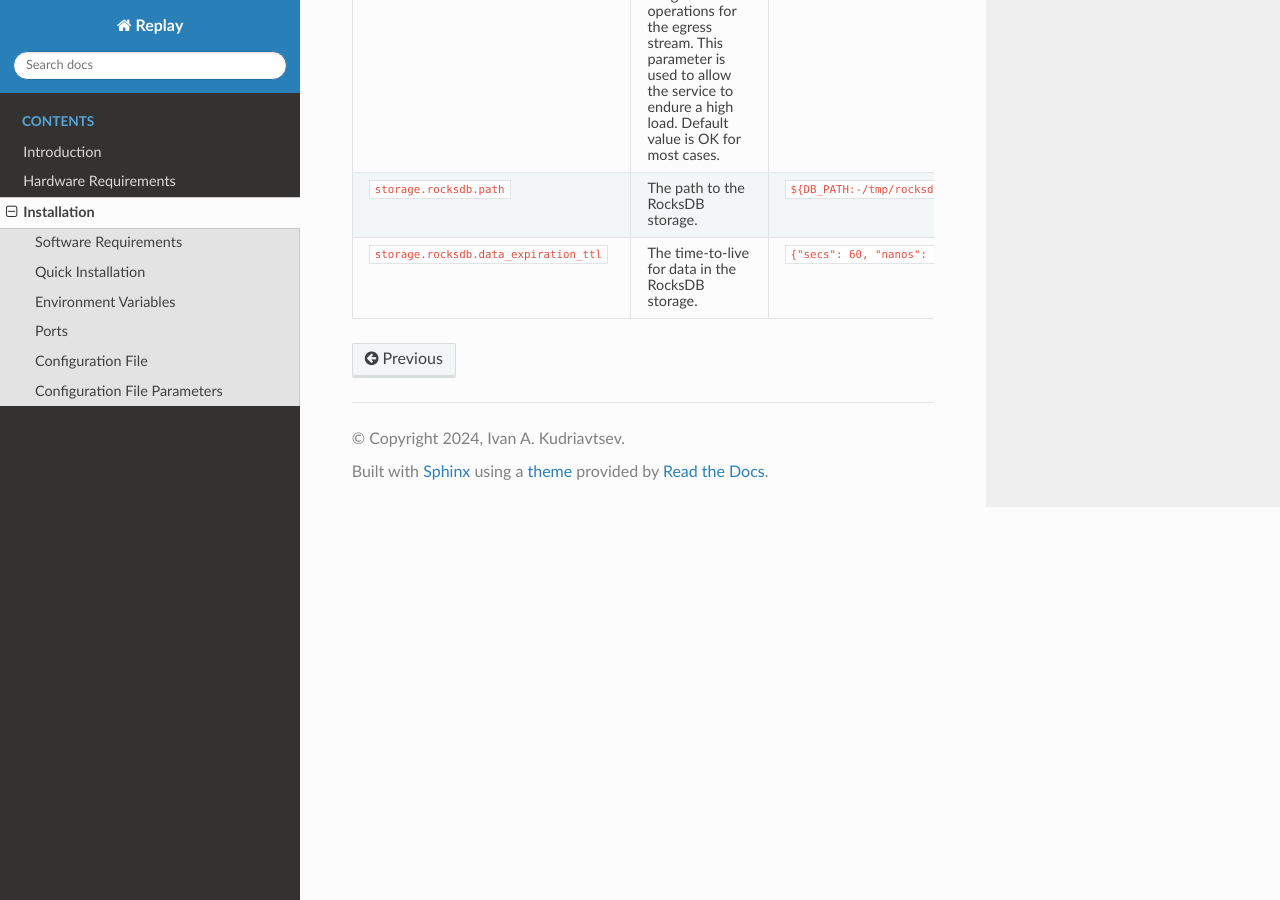
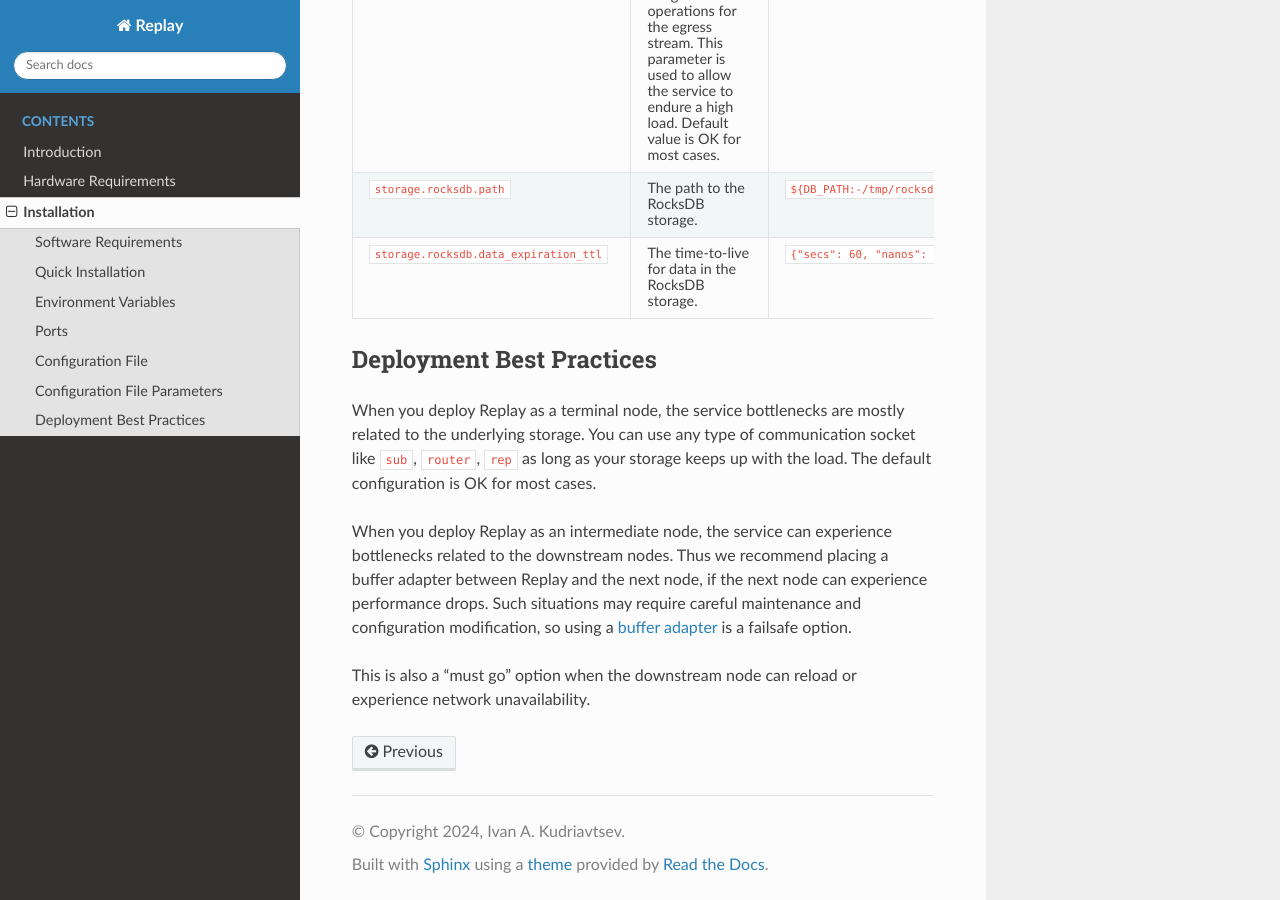
Before and after one commit to insight-platform/Replay, a Sphinx documentation site: the page built from docs/sections/2_installation.rst, in a window 1280 px wide and 900 px high, scrolled down 6805 px. Built offline with Sphinx 7.4.7 and the Read the Docs theme 2.0.0, drawn with Linux system fonts in a browser that asks for light colours.

```diff
--- a/docs/sections/2_installation.rst
+++ b/docs/sections/2_installation.rst
@@ -245,3 +245,12 @@
       - The time-to-live for data in the RocksDB storage.
       - ``{"secs": 60, "nanos": 0}``
       - ``{"secs": 30, "nanos": 0}``
+
+Deployment Best Practices
+-------------------------
+
+When you deploy Replay as a terminal node, the service bottlenecks are mostly related to the underlying storage. You can use any type of communication socket like ``sub``, ``router``, ``rep`` as long as your storage keeps up with the load. The default configuration is OK for most cases.
+
+When you deploy Replay as an intermediate node, the service can experience bottlenecks related to the downstream nodes. Thus we recommend placing a buffer adapter between Replay and the next node, if the next node can experience performance drops. Such situations may require careful maintenance and configuration modification, so using a `buffer adapter <https://docs.savant-ai.io/develop/savant_101/10_adapters.html#buffer-bridge-adapter>`_ is a failsafe option.
+
+This is also a "must go" option when the downstream node can reload or experience network unavailability.
```
